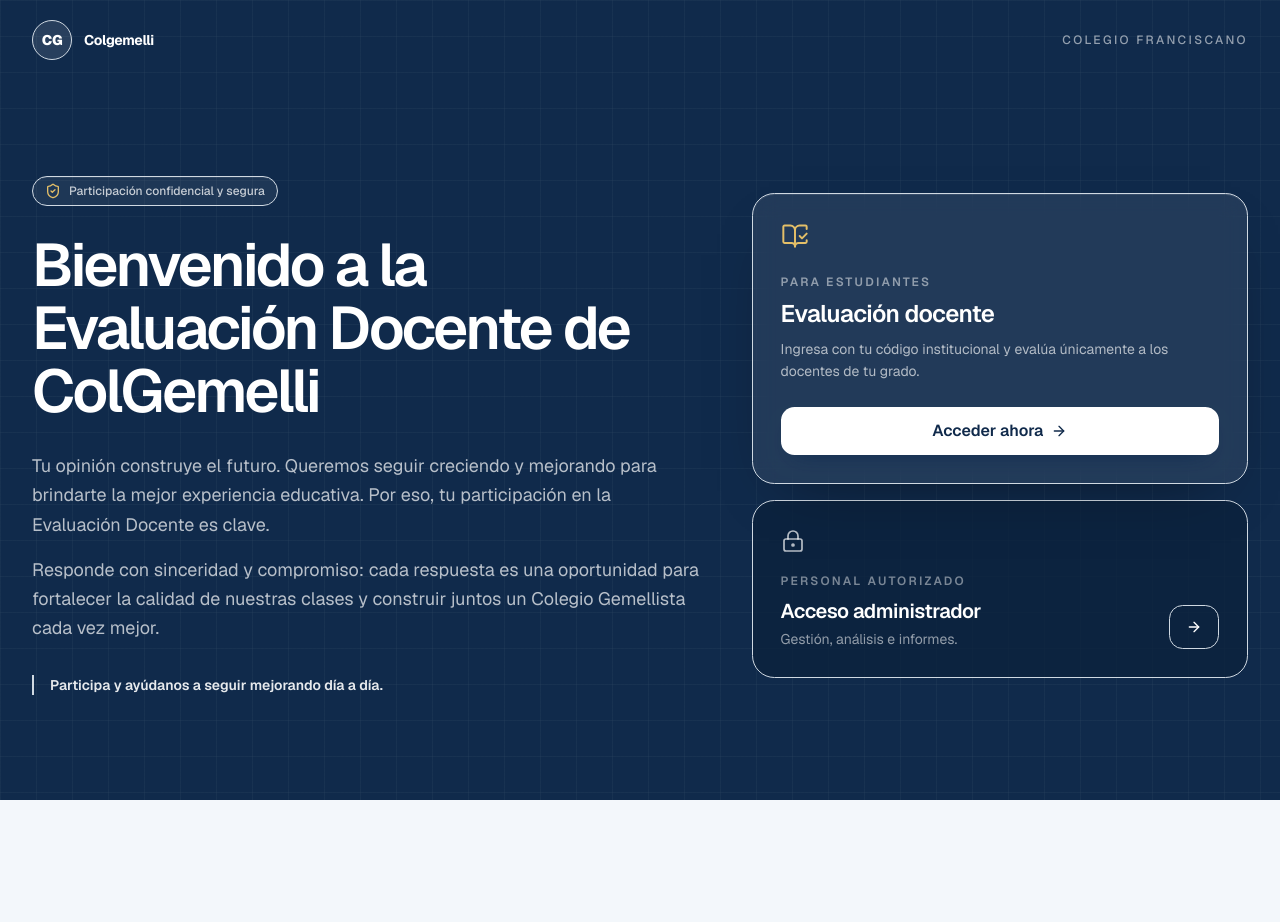
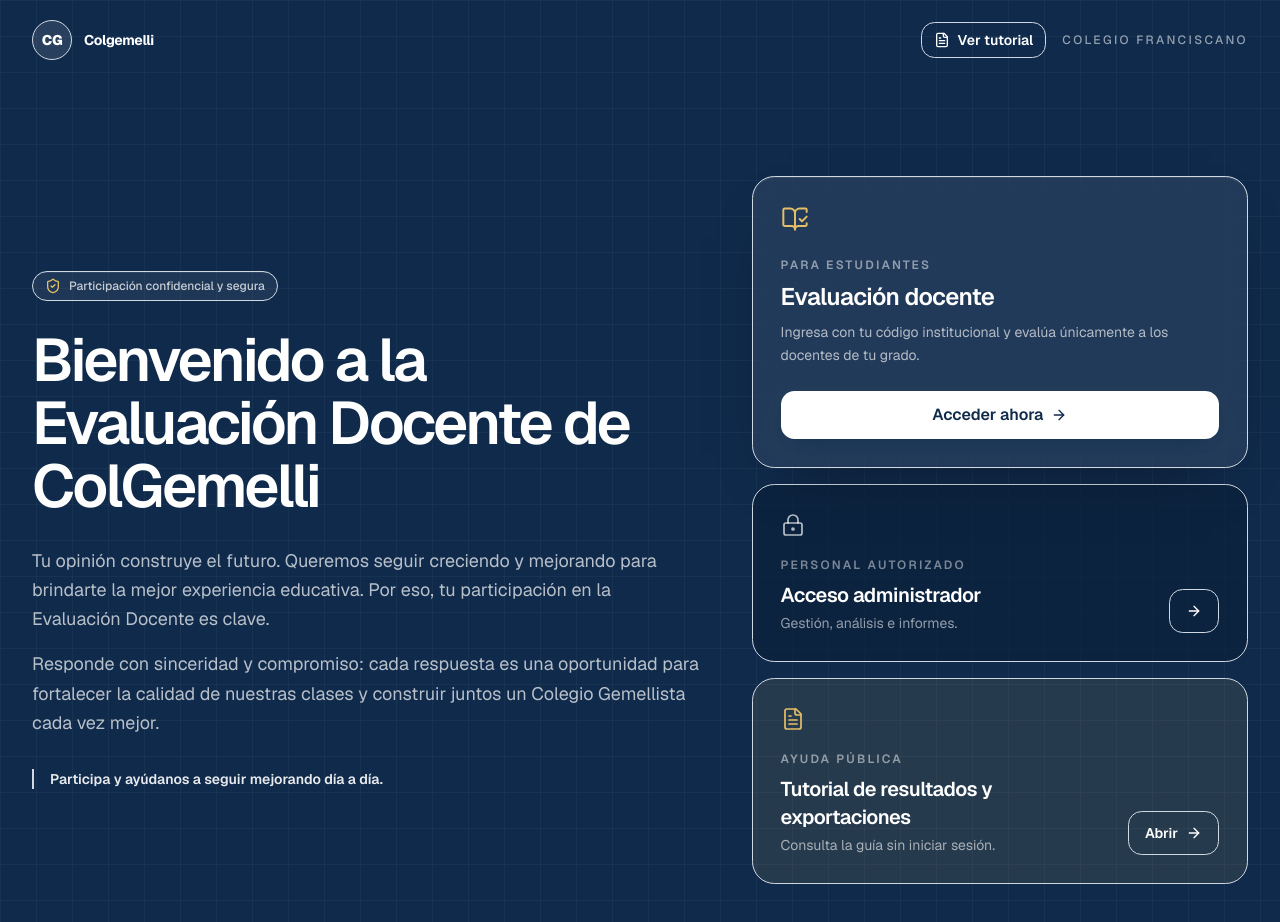
Before and after one commit to JMontes1986/evaluaciondocente, a Next.js app: page / in a window 1280 px wide. Shown: the top 922 px of the page. Before the commit the page ends 800 px from the top, so only its background shows below. Built offline with nearby package versions, Linux system fonts and the light colour scheme.

Commit message:
tutorial evakuación docente

```diff
--- a/src/app/page.tsx
+++ b/src/app/page.tsx
@@ -1,14 +1,22 @@
 import Link from "next/link";
-import { ArrowRight, BookOpenCheck, LockKeyhole, ShieldCheck } from "lucide-react";
+import { ArrowRight, BookOpenCheck, FileText, LockKeyhole, ShieldCheck } from "lucide-react";
 import { Brand } from "@/components/brand";
 import { Button } from "@/components/ui/button";
 
 export default function HomePage() {
   return <main className="min-h-[100dvh] bg-[#102a4b] text-white">
     <div className="institutional-grid min-h-[100dvh]">
-      <header className="mx-auto flex max-w-7xl items-center justify-between px-4 py-5 sm:px-6 lg:px-8">
+      <header className="mx-auto flex max-w-7xl items-center justify-between gap-4 px-4 py-5 sm:px-6 lg:px-8">
         <Brand inverse />
-        <span className="hidden text-xs font-medium uppercase tracking-[.2em] text-white/55 sm:block">Colegio Franciscano</span>
+        <div className="flex items-center gap-4">
+          <Button asChild variant="outline" size="sm" className="border-white/20 bg-transparent text-white hover:bg-white/10">
+            <a href="/tutoriales/tutorial-resultados-exportaciones.docx" target="_blank" rel="noreferrer">
+              <FileText className="size-4" />
+              Ver tutorial
+            </a>
+          </Button>
+          <span className="hidden text-xs font-medium uppercase tracking-[.2em] text-white/55 md:block">Colegio Franciscano</span>
+        </div>
       </header>
 
       <section className="mx-auto grid max-w-7xl gap-12 px-4 py-12 sm:px-6 md:py-20 lg:grid-cols-[1.15fr_.85fr] lg:items-center lg:px-8 lg:py-24">
@@ -47,6 +55,21 @@ export default function HomePage() {
               </Button>
             </div>
           </article>
+          <article className="rounded-[1.4rem] border border-[#e4bf68]/30 bg-[#e4bf68]/10 p-6 sm:p-7">
+            <FileText className="size-6 text-[#e4bf68]" strokeWidth={1.7} />
+            <p className="mt-5 text-xs font-semibold uppercase tracking-[.18em] text-white/50">Ayuda pública</p>
+            <div className="mt-2 flex items-end justify-between gap-4">
+              <div>
+                <h2 className="text-xl font-semibold tracking-tight">Tutorial de resultados y exportaciones</h2>
+                <p className="mt-1 text-sm text-white/60">Consulta la guía sin iniciar sesión.</p>
+              </div>
+              <Button asChild variant="outline" className="shrink-0 border-[#e4bf68]/50 bg-transparent text-white hover:bg-[#e4bf68]/15">
+                <a href="/tutoriales/tutorial-resultados-exportaciones.docx" target="_blank" rel="noreferrer" aria-label="Abrir tutorial de resultados y exportaciones">
+                  Abrir <ArrowRight className="size-4" />
+                </a>
+              </Button>
+            </div>
+          </article>
         </div>
       </section>
     </div>
```
Also changed, not shown: 1 other file (tests, documents, lock files or other folders).
